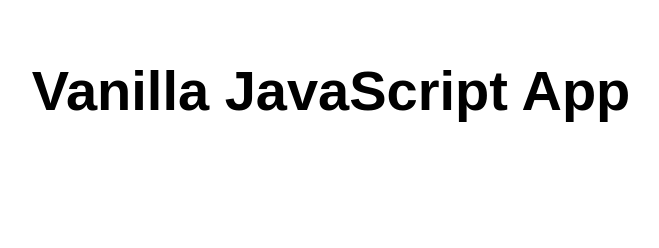
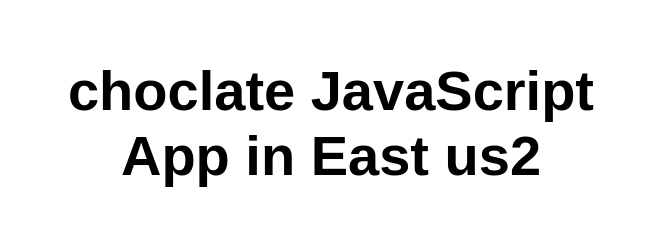
Before and after one commit to lasyasri899/my-second-static-web-app, a website: page src/index.html in a window 1280 px wide. Shown: the whole page, without its empty margins (309-968 px from the left). Drawn offline with Linux system fonts and the light colour scheme.

Commit message:
Update index.html

```diff
--- a/src/index.html
+++ b/src/index.html
@@ -10,7 +10,7 @@
 
 <body>
   <main>
-    <h1>Vanilla JavaScript App</h1>
+    <h1>choclate JavaScript App in East us2</h1>
   </main>
 </body>
 
```
